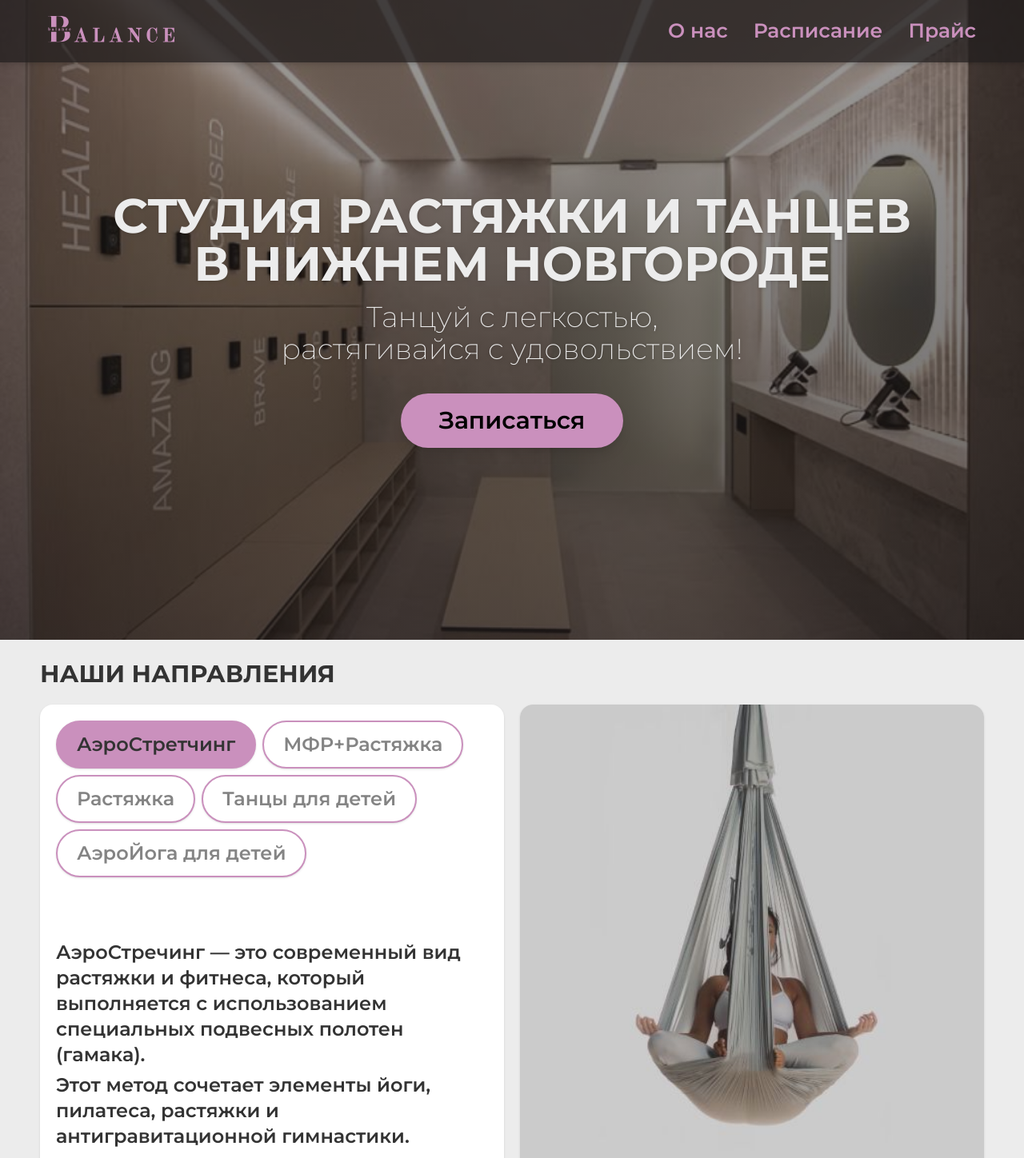
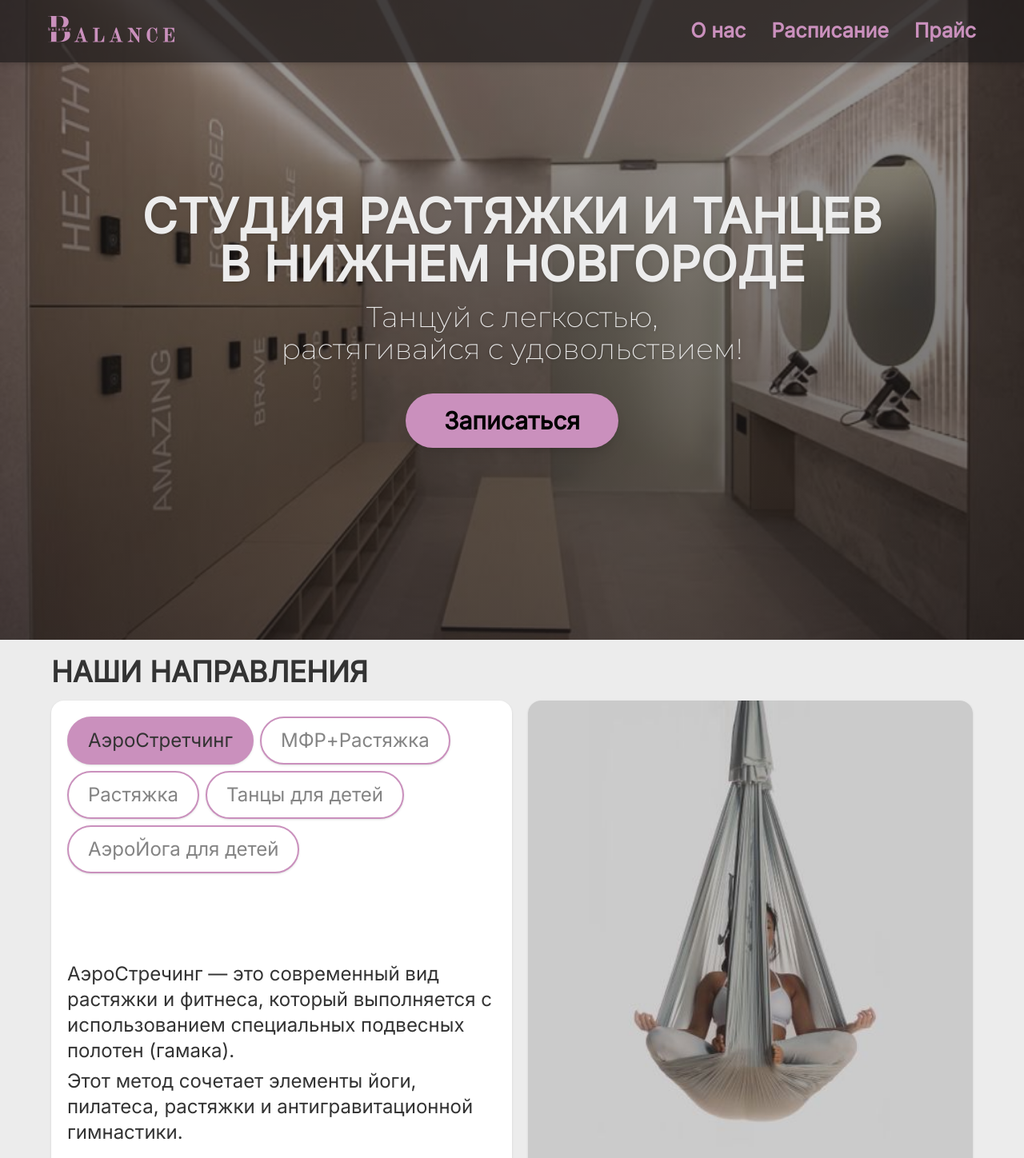
Before and after one commit to lada-nikiforova/fitness-balance, a React (Vite) app: page / in a window 1280 px wide. Shown: the top 1448 px of the page at 80% size. Built offline with nearby package versions, Linux system fonts and the light colour scheme.

Commit message:
fix font

```diff
--- a/src/App.jsx
+++ b/src/App.jsx
@@ -4,7 +4,7 @@ function App() {
 
   return (
     <>
-      <div className="bg-beige font-montserrat box-border">
+      <div className="bg-beige font-inter box-border">
         <Home/>
       </div>
     </>
--- a/src/components/Header.jsx
+++ b/src/components/Header.jsx
@@ -4,40 +4,40 @@ const Header = () => {
     const [menuOpen, setMenuOpen] = useState(false);
     return (
         <header className="fixed top-0 left-0 w-full bg-header shadow-md z-50">
-            <nav className=' px-10 py-4 md:px-15 md:py-5'>
+            <nav className=' px-10 py-4 md:py-5 lg:px-15 lg:py-5'>
                 <div className='flex justify-between'>
                     <a href="#">
-                        <img className='w-27 md:w-40' src={logo} alt="Logo"/>
+                        <img className='w-27 md:w-30 lg:w-40' src={logo} alt="Logo"/>
                     </a>
-                    <button className={`md:hidden w-8 z-52 cursor-pointer relative flex flex-col justify-center items-center`} onClick={() => setMenuOpen(!menuOpen)}>
+                    <button className={`lg:hidden w-10 z-52 cursor-pointer relative flex flex-col justify-center items-center`} onClick={() => setMenuOpen(!menuOpen)}>
                         <span
                             className={`absolute rounded left-0 h-0.5 bg-pink transition-transform duration-300 ease-in-out ${
-                            menuOpen ? 'w-7 transform rotate-45 top-2.5' : 'w-6 rotate-0 top-1'
+                            menuOpen ? 'w-7 md:w-8 transform rotate-45 top-3.5' : 'w-6  rotate-0 top-1'
                             }`}
                         />
                         <span
                             className={`absolute rounded left-0 h-0.5 bg-pink transition-transform duration-300 ease-in-out ${
-                            menuOpen ? 'w-7 transform -rotate-45 bottom-2.5' : ' w-9 rotate-0 bottom-1'
+                            menuOpen ? 'w-7 md:w-8 transform -rotate-45 bottom-2.5' : ' w-9 rotate-0 md:bottom-0.5 bottom-1'
                             }`}
                         />
                     </button>
-                    <nav className="hidden md:block">
+                    <nav className="hidden lg:block">
                         <ul className="flex space-x-8">
                             <li><a href="#" className ="text-pink font-semibold text-[25px]">О нас</a></li>
                             <li><a href="#" className="text-pink font-semibold text-[25px] ">Расписание</a></li>
                             <li><a href="#" className="text-pink font-semibold text-[25px]">Прайс</a></li>
                         </ul>
                     </nav>
-                    {menuOpen && <nav className='md:hidden fixed top-0 left-0 w-full h-full bg-white z-50'>
+                    {menuOpen && <nav className='lg:hidden fixed top-0 left-0 w-full h-full bg-white z-50'>
                         <div className='px-10 py-4'>
                             <a href="#">
-                                <img className='w-27' src={logo} alt="Logo"/>
+                                <img className='w-27 md:w-30' src={logo} alt="Logo"/>
                             </a>
                         </div>
-                        <ul className='flex flex-col justify-center items-center h-full'>
-                            <li className='mb-5'><a href="#" className ="text-pink font-semibold text-[30px]">О нас</a></li>
-                            <li className='mb-5'><a href="#" className="text-pink font-semibold text-[30px]">Расписание</a></li>
-                            <li><a href="#" className="text-pink font-semibold text-[30px] ">Прайс</a></li>
+                        <ul className='flex flex-col justify-center items-center h-full text-pink font-semibold text-3xl md:text-4xl gap-8 md:gap-16'>
+                            <li ><a href="#">О нас</a></li>
+                            <li ><a href="#" >Расписание</a></li>
+                            <li><a href="#" >Прайс</a></li>
                         </ul>
                     </nav>}
                 </div>
--- a/src/sections/About.jsx
+++ b/src/sections/About.jsx
@@ -2,13 +2,13 @@ import back from '../images/fitness.jpg'
 
 const About = () => {
   return (
-    <section className="bg-cover bg-center bg-no-repeat h-120 md:h-200 flex items-center justify-center mb-1 md:mb-3 "
+    <section className="bg-cover bg-center bg-no-repeat h-120 lg:h-200 flex items-center justify-center mb-1 lg:mb-3 "
             style={{ backgroundImage: `linear-gradient(rgba(34, 30, 30, 0.44), rgba(34, 30, 30, 0.7)), url(${back})`}} >
-        <div className='flex flex-col items-center justify-center ml-1 mr-1 gap-2 md:gap-4 px-4'>
-            <h1 className='text-center text-beige text-xl md:text-6xl font-bold drop-shadow-sm'>СТУДИЯ РАСТЯЖКИ И ТАНЦЕВ<br/>В НИЖНЕМ НОВГОРОДЕ</h1>
-            <p className='text-center text-beige text-lg leading-5 md:leading-10 md:text-4xl font-montserrat font-[200] drop-shadow-sm mb-3 md:mb-5'>Танцуй с легкостью,<br/>растягивайся с удовольствием!</p>
-            <button className='bg-pink text-black font-semibold text-2sm md:text-3xl
-                   rounded-full px-6 md:px-12 py-2 md:py-4 cursor-pointer
+        <div className='flex flex-col items-center justify-center ml-1 mr-1 gap-2 lg:gap-4 px-4'>
+            <h1 className='text-center text-beige text-xl md:text-3xl lg:text-6xl font-bold drop-shadow-sm'>СТУДИЯ РАСТЯЖКИ И ТАНЦЕВ<br/>В НИЖНЕМ НОВГОРОДЕ</h1>
+            <p className='text-center text-beige text-lg leading-5 lg:leading-10 md:text-xl lg:text-4xl font-montserrat font-[200] drop-shadow-sm mb-3 md:mb-5'>Танцуй с легкостью,<br/>растягивайся с удовольствием!</p>
+            <button className='bg-pink text-black font-semibold text-2sm md:text-xl lg:text-3xl
+                   rounded-full px-6 lg:px-12 py-2 lg:py-4 cursor-pointer
                    shadow-lg hover:shadow-xl hover:bg-[#B0B0B0]
                    transition-transform duration-300 transform hover:scale-105'>Записаться</button>
         </div>
--- a/src/sections/Directions.jsx
+++ b/src/sections/Directions.jsx
@@ -30,22 +30,22 @@ const Directions = () => {
         kidsAero: kidsAeroImage,
     }
     return (
-        <section className='bg-center bg-no-repeat min-h-[500px] md:h-[800px] flex flex-col items-center py-2 '>
-            <div className="w-full max-w-[290px] md:max-w-[1180px] ">
-                <h2 className='text-[18px] font-bold text-dark mb-[8px] text-start md:text-[30px] md:mb-4'>
+        <section className='bg-center bg-no-repeat min-h-[500px] lg:h-[800px] flex flex-col items-center py-2 '>
+            <div className="w-full max-w-[90vw] lg:max-w-[90vw] ">
+                <h2 className='text-xl md:text-2xl font-bold text-dark mb-[8px] text-start lg:text-4xl lg:mb-4'>
                 НАШИ НАПРАВЛЕНИЯ
                 </h2>
             </div>
-            <div className='flex flex-col md:flex-row justify-between text-xs md:text-2xl'>
-                <div className='bg-white w-full max-w-[90vw] min-h-[215px] rounded-[16px] shadow-sm p-[14px] mb-[12px] md:max-w-[580px] md:min-h-[620px] md:mr-[20px] flex flex-col justify-between md:p-[20px]'>
-                    <div className='flex flex-wrap gap-[5px] mb-[8px] md:gap-[8px]'>
+            <div className='flex flex-col md:flex-row justify-between text-xs md:text-sm lg:text-2xl md:max-w-[90vw]'>
+                <div className='bg-white w-full max-w-[90vw] min-h-[215px] rounded-[16px] shadow-sm p-[14px] mb-[12px] md:min-h-[400px] lg:min-h-[620px] md:mr-[15px] lg:mr-[20px] flex flex-col justify-between lg:p-[20px]'>
+                    <div className='flex flex-wrap gap-[5px] mb-[8px] lg:gap-[8px]'>
                     {directions.map(({ id, label }) => (
-                        <button key={id} className={`border-[2px] rounded-full px-[12px] md:px-[24px] py-[6px] md:py-[12px] font-semibold cursor-pointer shadow-sm hover:shadow-xl
+                        <button key={id} className={`border-[2px] rounded-full px-[12px] lg:px-[24px] py-[6px] lg:py-[12px] cursor-pointer shadow-sm hover:shadow-xl
                             ${activeDirection === id ? 'bg-pink text-dark  border-pink'
                             : 'bg-white text-lightdark border-pink hover:shadow-xl hover:bg-pink hover:text-dark active:bg-pink active:text-dark'}`}
                             onClick={() => setActiveDirection(id)}>{label}</button>))}
                     </div>
-                    <div className='font-semibold'>
+                    <div >
                         <div className='text-dark mb-[12px]'>
                             {directionText[activeDirection].split('\n').map((para, index) => (<p key={index} className="mb-[6px]">{para}</p>))}
                         </div>
@@ -53,8 +53,8 @@ const Directions = () => {
                     </div>
 
                 </div>
-                <div className='bg-white w-full max-w-[90vw] h-[215px] md:max-w-[580px] md:h-[620px] rounded-[16px] shadow-sm'>
-                        <img className='w-full h-full object-cover rounded-2xl' src={directionImage[activeDirection]} />
+                <div className='bg-white w-full max-w-[90vw] h-[260px] md:h-[400px]  lg:h-[620px] rounded-[16px] shadow-sm'>
+                        <img className='w-full h-full object-cover  rounded-2xl' src={directionImage[activeDirection]} />
                 </div>
 
             </div>
```
